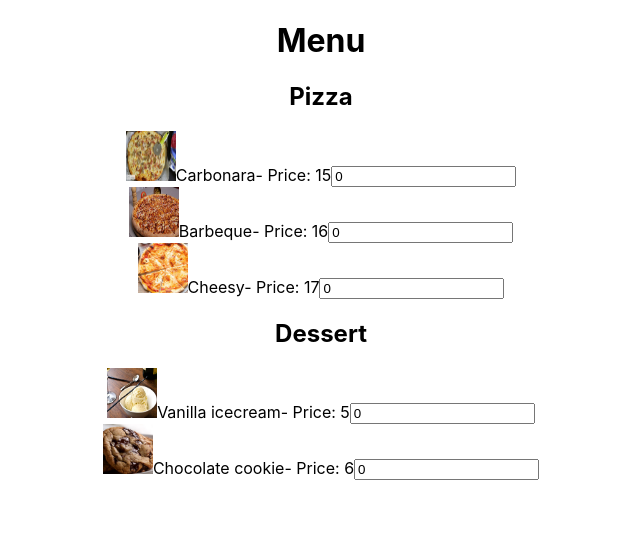
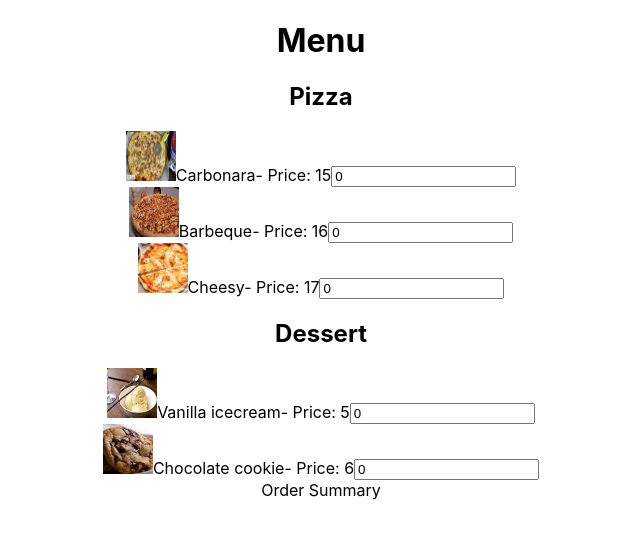
Before and after one commit to raquel-aparicio-morenilla/react-tdd-pizzeria, a React (Create React App) app: page / in a window 1280 px wide. Shown: the top 538 px of the page, without its empty margins (319-959 px from the left). Built offline with nearby package versions, Linux system fonts and the light colour scheme.

Commit message:
Green phase: render "Order Summary" on App

```diff
--- a/src/App.js
+++ b/src/App.js
@@ -5,6 +5,7 @@ function App() {
     return (
     <div className="App">
         <Menu/>
+        Order Summary
     </div>
   );
 }
```
